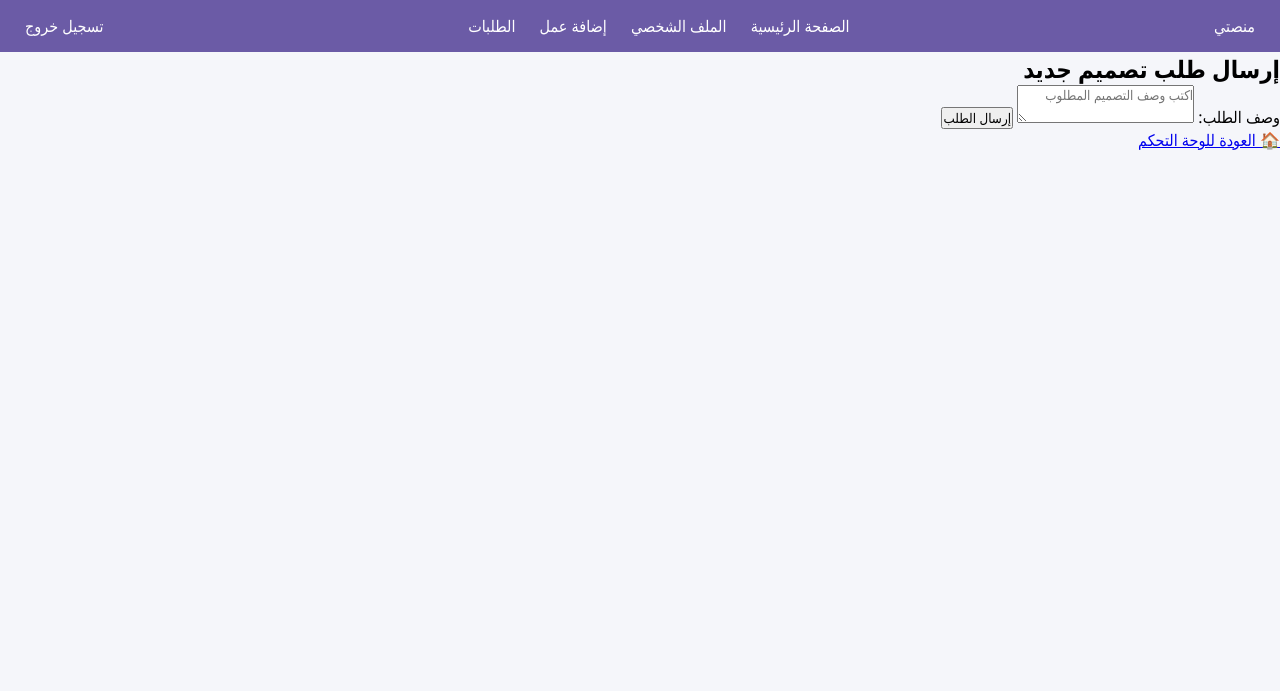
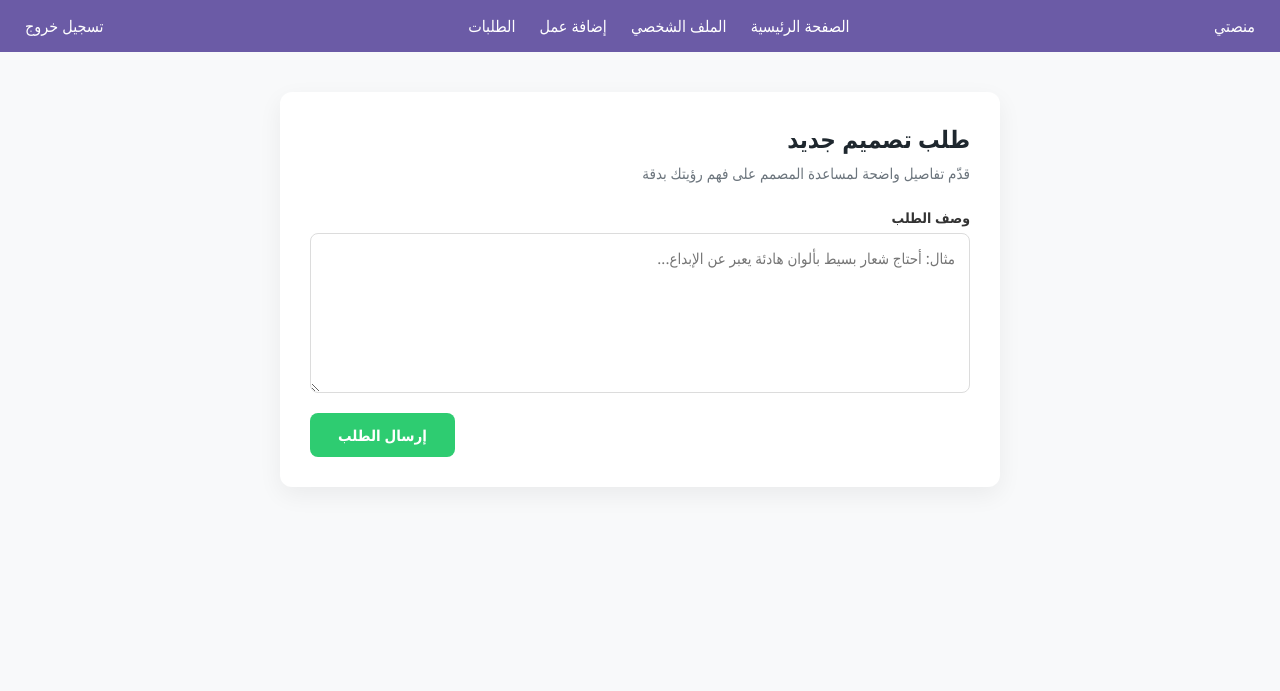
Before and after one commit to tasneemabdalfatah2004-cell/repotesto, a Flask app: page /client/new_request in a window 1280 px wide. Shown: the top 691 px of the page. Run offline with Flask 3, Linux system fonts and the light colour scheme; a user stored in the database is signed in.

Commit message:
Add design details page and similar design request feature

```diff
--- a/app/client/routes.py
+++ b/app/client/routes.py
@@ -56,17 +56,3 @@ def new_request():
         return redirect(url_for('client.dashboard_client'))
 
     return render_template('client/new_request.html')
-
-
-# ----------------------------
-# استلام التصميم النهائي
-# ----------------------------
-@client_bp.route('/receive/<int:request_id>', methods=['POST'])
-def receive_design(request_id):
-    if not client_required():
-        flash('غير مسموح بالدخول!')
-        return redirect(url_for('auth.login'))
-
-    # في هذه المرحلة مجرد تأكيد الاستلام
-    flash('تم استلام التصميم النهائي!')
-    return redirect(url_for('client.dashboard_client'))
--- a/app/client/templates/client/new_request.html
+++ b/app/client/templates/client/new_request.html
@@ -1,23 +1,143 @@
 {% extends 'base.html' %}
 
-{% block title %}إرسال طلب تصميم{% endblock %}
+{% block title %}طلب تصميم{% endblock %}
 
 {% block content %}
-<div class="client-new-request">
-    <h2>إرسال طلب تصميم جديد</h2>
-    <form method="POST">
-        <label>وصف الطلب:</label>
-        <textarea name="description" placeholder="اكتب وصف التصميم المطلوب" required></textarea>
+<div class="request-wrapper">
 
-        <!-- يمكن إضافة اختيار مصمم محدد لاحقاً -->
-        <!-- <label>اختيار مصمم:</label>
-        <select name="designer_id">
-            <option value="1">مصمم 1</option>
-        </select> -->
+    <!-- البطاقة -->
+    <div class="request-container">
 
-        <button type="submit">إرسال الطلب</button>
-    </form>
+        <!-- العنوان -->
+        <div class="request-header">
+            <h2>طلب تصميم جديد</h2>
+            <p>قدّم تفاصيل واضحة لمساعدة المصمم على فهم رؤيتك بدقة</p>
+        </div>
 
-    <a href="{{ url_for('client.dashboard_client') }}">🏠 العودة للوحة التحكم</a>
+        <!-- النموذج -->
+        <form method="POST" class="request-form">
+
+            <div class="form-group">
+                <label for="description">وصف الطلب</label>
+                <textarea
+                    id="description"
+                    name="description"
+                    placeholder="مثال: أحتاج شعار بسيط بألوان هادئة يعبر عن الإبداع..."
+                    required
+                ></textarea>
+            </div>
+
+            <input type="hidden" name="design_id" value="{{ design_id }}">
+
+            <div class="form-actions">
+                <button type="submit" class="btn-submit">
+                    إرسال الطلب
+                </button>
+            </div>
+
+        </form>
+
+    </div>
 </div>
+
+<style>
+/* ===== الصفحة ===== */
+.request-wrapper {
+    min-height: 80vh;
+    background: #f8f9fa;
+    padding: 40px 15px;
+    font-family: 'Segoe UI', Tahoma, sans-serif;
+}
+
+/* ===== الرجوع ===== */
+.top-nav {
+    max-width: 720px;
+    margin: 0 auto 15px auto;
+}
+
+.back-link {
+    color: #2c3e50;
+    text-decoration: none;
+    font-size: 14px;
+    font-weight: 500;
+}
+
+.back-link:hover {
+    text-decoration: underline;
+}
+
+/* ===== البطاقة ===== */
+.request-container {
+    max-width: 720px;
+    margin: auto;
+    background: #ffffff;
+    border-radius: 12px;
+    padding: 30px;
+    box-shadow: 0 8px 25px rgba(0,0,0,0.06);
+}
+
+/* ===== العنوان ===== */
+.request-header {
+    margin-bottom: 25px;
+}
+
+.request-header h2 {
+    margin: 0 0 8px;
+    color: #1e272e;
+}
+
+.request-header p {
+    margin: 0;
+    color: #6c757d;
+    font-size: 15px;
+}
+
+/* ===== الفورم ===== */
+.request-form .form-group {
+    display: flex;
+    flex-direction: column;
+    margin-bottom: 20px;
+}
+
+.request-form label {
+    font-weight: 600;
+    margin-bottom: 6px;
+    color: #333;
+}
+
+.request-form textarea {
+    min-height: 160px;
+    padding: 14px;
+    font-size: 15px;
+    border-radius: 8px;
+    border: 1px solid #dcdcdc;
+    resize: vertical;
+}
+
+.request-form textarea:focus {
+    outline: none;
+    border-color: #2ecc71;
+}
+
+/* ===== الأزرار ===== */
+.form-actions {
+    text-align: right;
+}
+
+.btn-submit {
+    background: #2ecc71;
+    color: #fff;
+    padding: 12px 28px;
+    border: none;
+    border-radius: 8px;
+    font-size: 15px;
+    font-weight: bold;
+    cursor: pointer;
+    transition: 0.3s;
+}
+
+.btn-submit:hover {
+    background: #27ae60;
+}
+</style>
 {% endblock %}
--- a/app/static/style.css
+++ b/app/static/style.css
@@ -846,3 +846,107 @@ th {
     font-weight: bold;
     cursor: pointer;
 }
+/* الصفحة العامة */
+.request-page {
+    max-width: 720px;
+    margin: 40px auto;
+    padding: 0 15px;
+    font-family: 'Segoe UI', Tahoma, Geneva, Verdana, sans-serif;
+}
+
+/* الهيدر */
+.page-header {
+    text-align: center;
+    margin-bottom: 25px;
+}
+
+.page-header h2 {
+    margin-bottom: 8px;
+    color: #2c3e50;
+}
+
+.page-header p {
+    color: #666;
+    font-size: 15px;
+}
+
+/* البطاقة */
+.request-card {
+    background: #fff;
+    border-radius: 10px;
+    border: 1px solid #eee;
+    box-shadow: 0 4px 15px rgba(0,0,0,0.06);
+    padding: 25px;
+}
+
+/* أقسام البطاقة */
+.card-section h3 {
+    margin-bottom: 15px;
+    color: #34495e;
+    border-bottom: 1px solid #eee;
+    padding-bottom: 8px;
+}
+
+/* الفورم */
+.form-group {
+    display: flex;
+    flex-direction: column;
+    margin-bottom: 18px;
+}
+
+.form-group label {
+    font-weight: bold;
+    margin-bottom: 6px;
+    color: #333;
+}
+
+.form-group textarea {
+    min-height: 140px;
+    padding: 12px;
+    font-size: 15px;
+    border-radius: 6px;
+    border: 1px solid #ccc;
+    resize: vertical;
+}
+
+.form-group textarea:focus {
+    outline: none;
+    border-color: #27ae60;
+}
+
+/* الأزرار */
+.form-actions {
+    display: flex;
+    justify-content: flex-end;
+    gap: 10px;
+    margin-top: 10px;
+}
+
+.btn-primary {
+    background-color: #27ae60;
+    color: white;
+    padding: 12px 22px;
+    border: none;
+    border-radius: 6px;
+    font-weight: bold;
+    cursor: pointer;
+    transition: 0.3s;
+}
+
+.btn-primary:hover {
+    background-color: #219150;
+}
+
+.btn-secondary {
+    background: #ecf0f1;
+    color: #333;
+    padding: 12px 18px;
+    border-radius: 6px;
+    text-decoration: none;
+    font-weight: bold;
+    transition: 0.3s;
+}
+
+.btn-secondary:hover {
+    background: #dcdde1;
+}
```
Also changed, not shown: app/__init__.py (+0 -9 lines), app/designer/routes.py (+51 -64 lines), app/designer/templates/designer/request_designer.html (deleted, +0 -95 lines), app/designer/templates/designer/requests.html (added, +144 -0 lines), app/static/uploads/1b95c9fa103a4e66b29ae81627f25df2.jpg (added), app/static/uploads/648b3ed32e7249f79ea956bce98fe12a.jpg (added), app/static/uploads/7533e22996e34a308e76b7bc077ae2d7.jpg (added), app/static/uploads/79f69e21e7324f489737493f643a5163.jpg (added), app/static/uploads/e6ffb985553e415cb6bc38f834e4fabe.jpg (added), database/db.sqlite.
